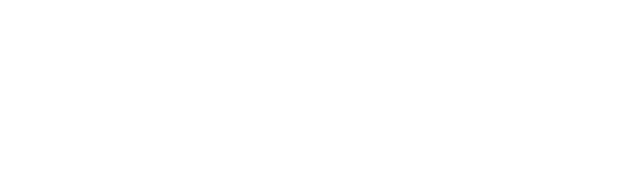
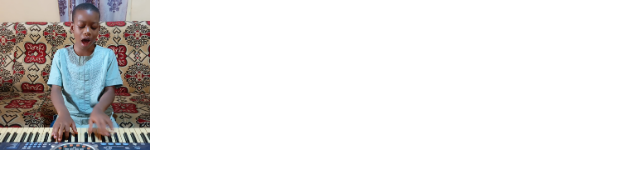
Before and after one commit to Sammi-Drums/CardSlider, a plain HTML site: page index.html in a window 1280 px wide. Shown: the whole page, without its empty margins (0-640 px from the left). Drawn offline with Linux system fonts and the light colour scheme; a web font is replaced by a local one.

Commit message:
image config

```diff
--- /dev/null
+++ b/CSS/style.css
@@ -0,0 +1,18 @@
+/* Google fonts  Poppins */
+@import url(https://fonts.google.com/share?selection.family=Poppins:ital,wght@0,100;0,200;0,300;0,400;0,500;0,600;0,700;0,800;0,900;1,100;1,200;1,300;1,400;1,500;1,600;1,700;1,800;1,900);
+*{
+    margin: 0;
+    padding: 0;
+    box-sizing: border-box;
+    font-family: 'poppins', sans-serif;
+}
+.card-image{
+    position: relative;
+    height: 150px;
+    width: 150px;
+}
+.card-image .card-img{
+    height: 100%;
+    width: 100%;
+    object-fit: cover;
+}
--- a/index.html
+++ b/index.html
@@ -3,9 +3,27 @@
 <head>
     <meta charset="UTF-8">
     <meta name="viewport" content="width=device-width, initial-scale=1.0">
+    <link rel="stylesheet" href="CSS/style.css">
     <title>CardSlider</title>
 </head>
 <body>
     <!-- Following a tutorial after a while to get better understanding -->
+
+    <div class="slide-container">
+        <div class="slide-content">
+            <div class="card-wrapper">
+                <div class="card">
+                    <div class="image-content">
+                        <span class="overlay"></span>
+                        <div class="card-image">
+                            <img src="Images/Kem (1).jpg" alt="" class="card-img">
+                        </div>
+                    </div>
+                </div>
+            </div>
+        </div>
+    </div>
+
+
 </body>
 </html>
```
